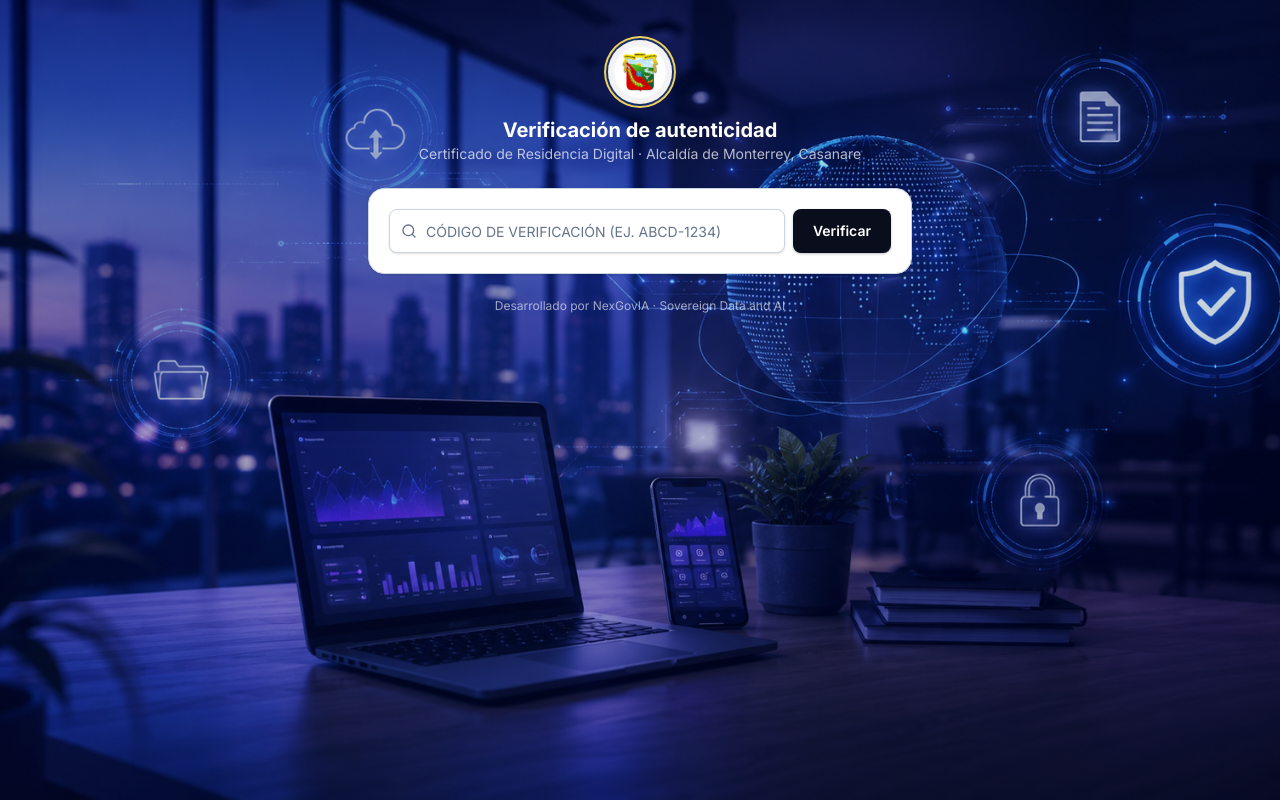
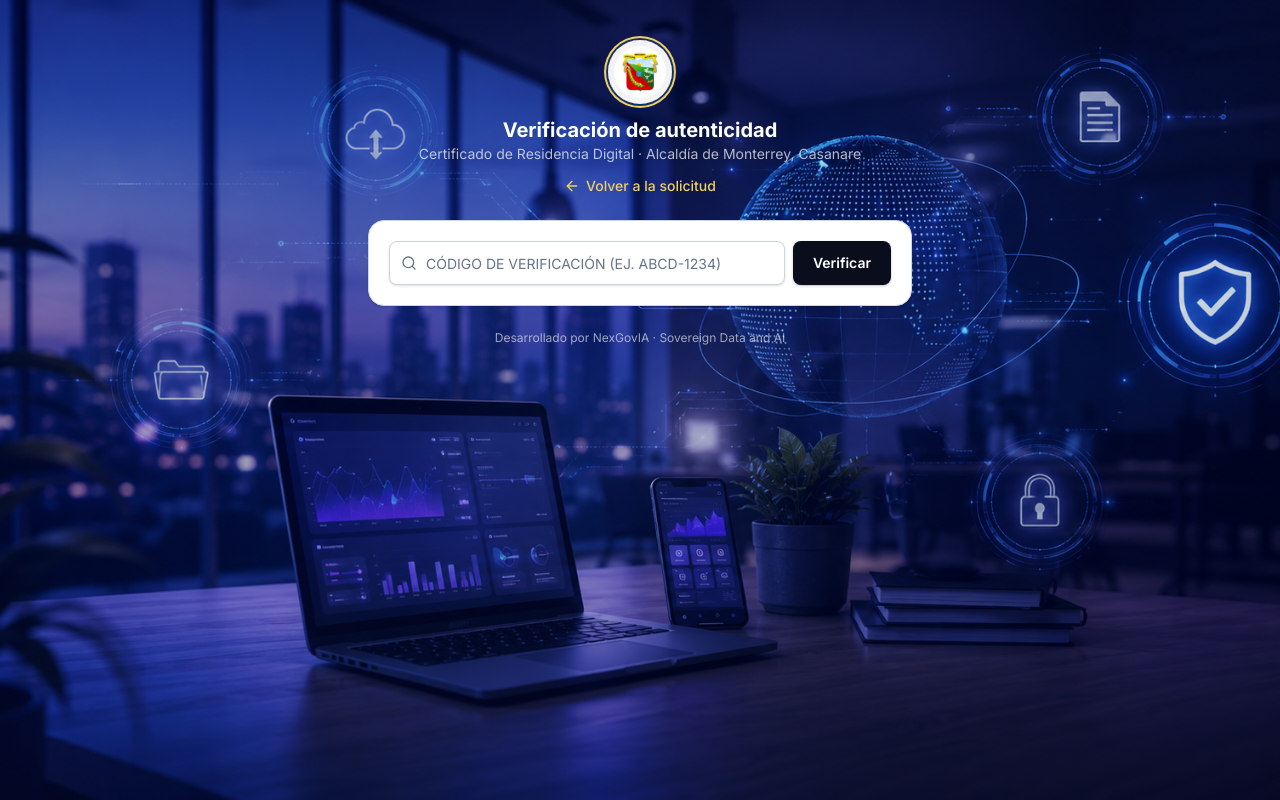
Before and after one commit to yersonh/CDR-PROUDCTION-MONTERREY, a React (Vite) app in the folder certificado-residencia-web/: page /verificar in a window 1280 px wide. Built offline with nearby package versions, Linux system fonts and the light colour scheme.

Commit message:
Agregar enlace para volver a la solicitud desde consultar y verificar
Ambas páginas públicas se llegaban solo por enlace directo o desde el
formulario, sin forma de regresar sin usar el botón atrás del navegador.

```diff
--- a/certificado-residencia-web/src/features/consulta/VerificarPage.tsx
+++ b/certificado-residencia-web/src/features/consulta/VerificarPage.tsx
@@ -1,6 +1,6 @@
 import { useEffect, useState } from 'react'
-import { useSearchParams } from 'react-router-dom'
-import { AlertTriangle, Download, Search, ShieldCheck, ShieldX } from 'lucide-react'
+import { Link, useSearchParams } from 'react-router-dom'
+import { AlertTriangle, ArrowLeft, Download, Search, ShieldCheck, ShieldX } from 'lucide-react'
 import { Card, CardContent } from '@/components/ui/card'
 import { Button } from '@/components/ui/button'
 import { Input } from '@/components/ui/input'
@@ -47,6 +47,12 @@ export function VerificarPage() {
           </div>
           <h1 className="text-xl font-bold">Verificación de autenticidad</h1>
           <p className="text-sm text-white/70">Certificado de Residencia Digital · Alcaldía de Monterrey, Casanare</p>
+          <Link
+            to="/solicitud-publica"
+            className="mt-3 inline-flex items-center gap-1.5 text-sm font-medium text-gold-light underline-offset-2 hover:underline"
+          >
+            <ArrowLeft className="h-4 w-4" /> Volver a la solicitud
+          </Link>
         </div>
 
         <Card>
--- a/certificado-residencia-web/src/features/solicitud-publica/ConsultarSolicitudPage.tsx
+++ b/certificado-residencia-web/src/features/solicitud-publica/ConsultarSolicitudPage.tsx
@@ -1,6 +1,6 @@
 import { useEffect, useState } from 'react'
-import { useSearchParams } from 'react-router-dom'
-import { CircleDot, Search, ShieldX } from 'lucide-react'
+import { Link, useSearchParams } from 'react-router-dom'
+import { ArrowLeft, CircleDot, Search, ShieldX } from 'lucide-react'
 import { Card, CardContent } from '@/components/ui/card'
 import { Button } from '@/components/ui/button'
 import { Input } from '@/components/ui/input'
@@ -43,6 +43,12 @@ export function ConsultarSolicitudPage() {
           </div>
           <h1 className="text-xl font-bold">Consultar mi solicitud</h1>
           <p className="text-sm text-white/70">Certificado de Residencia Digital · Alcaldía de Monterrey, Casanare</p>
+          <Link
+            to="/solicitud-publica"
+            className="mt-3 inline-flex items-center gap-1.5 text-sm font-medium text-gold-light underline-offset-2 hover:underline"
+          >
+            <ArrowLeft className="h-4 w-4" /> Volver a la solicitud
+          </Link>
         </div>
 
         <Card>
```
